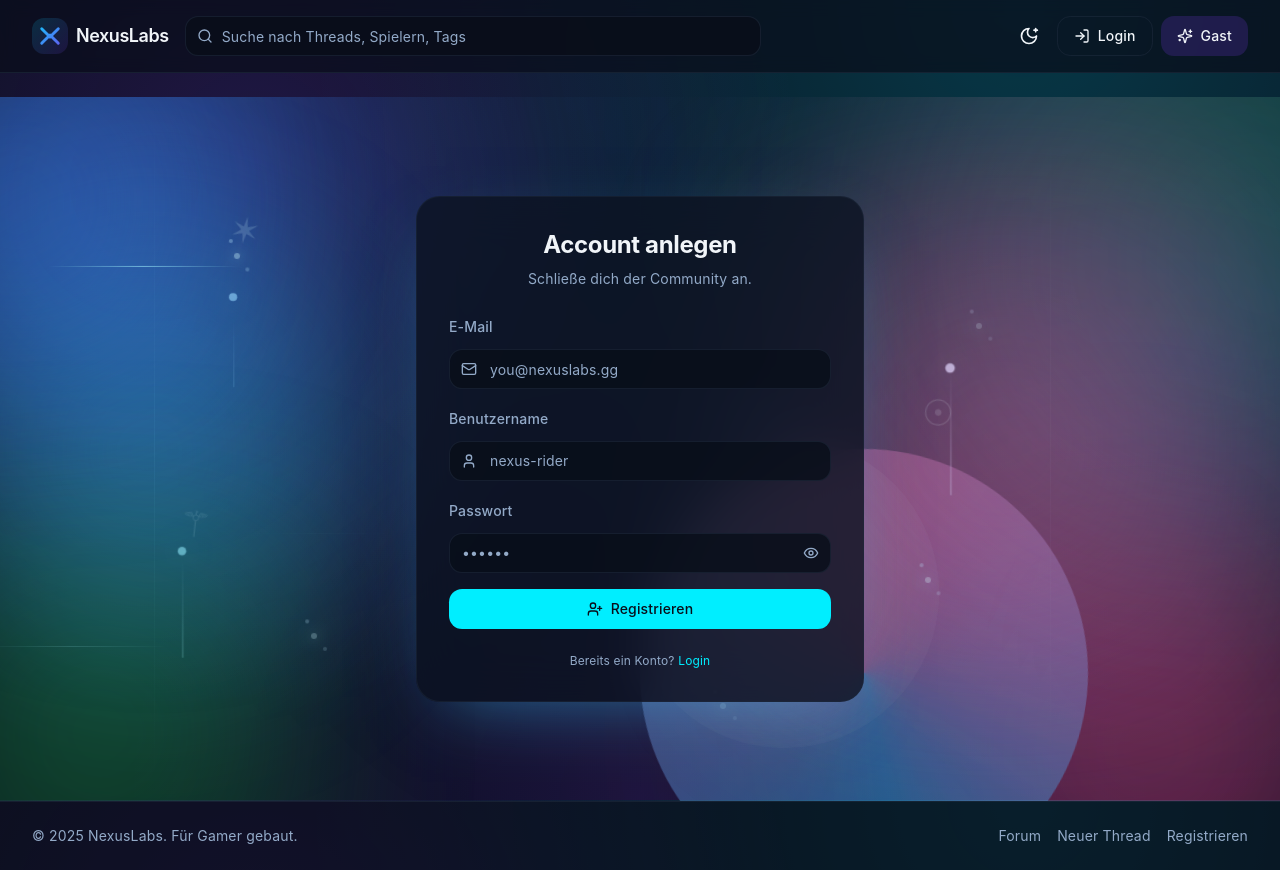
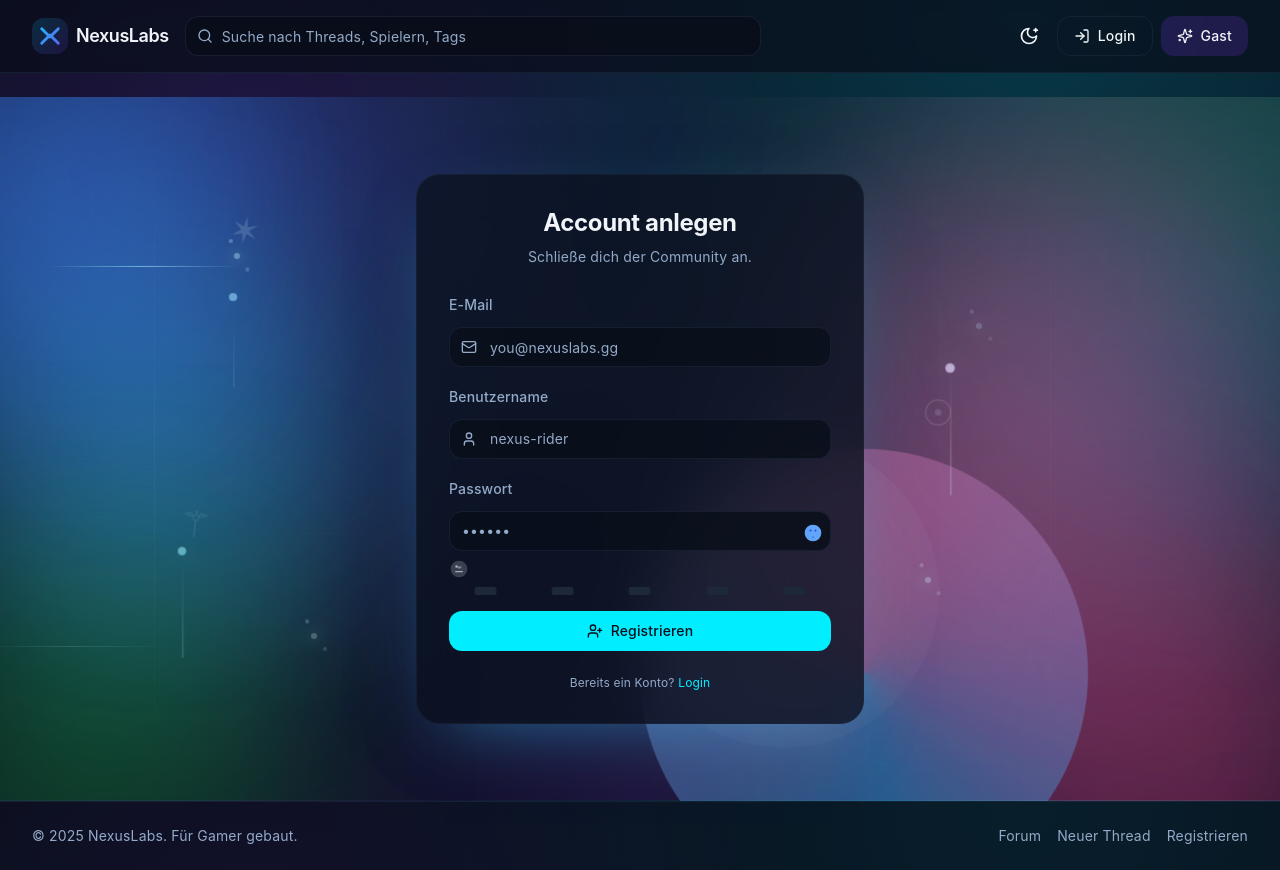
Before and after one commit to dennis006/Nexuslabs, a React (Vite) app in the folder apps/web/: page /register in a window 1280 px wide. Built offline with nearby package versions, Linux system fonts and the light colour scheme.

Commit message:
Password stärke anzeigen lassen
Password stärke anzeigen lassen

```diff
--- a/apps/web/src/routes/Auth/Register.tsx
+++ b/apps/web/src/routes/Auth/Register.tsx
@@ -1,5 +1,5 @@
 import type { FormEvent } from "react";
-import { useState } from "react";
+import { useState, useMemo } from "react";
 import { Link, useNavigate, useSearchParams } from "react-router-dom";
 import { toast } from "sonner";
 import { motion, AnimatePresence } from "framer-motion";
@@ -11,6 +11,137 @@ import { Button } from "@/components/ui/button";
 import { register } from "@/lib/api/authApi";
 import { useUserStore } from "@/store/userStore";
 import { USERNAME_PATTERN, USERNAME_TITLE } from "@/features/auth/validation";
+
+// Kawaii Icons for Password Strength
+const KawaiiIcons = {
+  sleeping: (
+    <svg viewBox="0 0 24 24" className="w-5 h-5" fill="currentColor">
+      <circle cx="12" cy="12" r="10" className="opacity-20"/>
+      <circle cx="9" cy="9" r="1.5" className="opacity-60"/>
+      <path d="M15 9c0 1.5-1 2.5-2.5 2.5s-2.5-1-2.5-2.5" className="opacity-40"/>
+      <path d="M8 15h8" stroke="currentColor" strokeWidth="1.5" strokeLinecap="round" className="opacity-60"/>
+    </svg>
+  ),
+  weak: (
+    <svg viewBox="0 0 24 24" className="w-5 h-5" fill="currentColor">
+      <circle cx="12" cy="12" r="10" className="text-red-300"/>
+      <circle cx="9" cy="9" r="1.5" className="text-red-600"/>
+      <path d="M15 9c0 1.5-1 2.5-2.5 2.5s-2.5-1-2.5-2.5" className="text-red-600" strokeWidth="1.5" strokeLinecap="round" fill="none"/>
+      <path d="M8 15h8" stroke="currentColor" strokeWidth="1.5" strokeLinecap="round" className="text-red-600"/>
+    </svg>
+  ),
+  okay: (
+    <svg viewBox="0 0 24 24" className="w-5 h-5" fill="currentColor">
+      <circle cx="12" cy="12" r="10" className="text-yellow-300"/>
+      <circle cx="9" cy="9" r="1.5" className="text-yellow-600"/>
+      <circle cx="15" cy="9" r="1.5" className="text-yellow-600"/>
+      <path d="M8 15c0-1 1-2 2-2h4c1 0 2 1 2 2" className="text-yellow-600" strokeWidth="1.5" strokeLinecap="round" fill="none"/>
+    </svg>
+  ),
+  good: (
+    <svg viewBox="0 0 24 24" className="w-5 h-5" fill="currentColor">
+      <circle cx="12" cy="12" r="10" className="text-blue-300"/>
+      <circle cx="9" cy="9" r="1.5" className="text-blue-600"/>
+      <circle cx="15" cy="9" r="1.5" className="text-blue-600"/>
+      <path d="M8 14c0-1 1-2 2-2h4c1 0 2 1 2 2" className="text-blue-600" strokeWidth="1.5" strokeLinecap="round" fill="none"/>
+      <circle cx="12" cy="17" r="1" className="text-blue-600"/>
+    </svg>
+  ),
+  strong: (
+    <svg viewBox="0 0 24 24" className="w-5 h-5" fill="currentColor">
+      <circle cx="12" cy="12" r="10" className="text-green-300"/>
+      <circle cx="9" cy="9" r="1.5" className="text-green-600"/>
+      <circle cx="15" cy="9" r="1.5" className="text-green-600"/>
+      <path d="M8 14c0-1 1-2 2-2h4c1 0 2 1 2 2" className="text-green-600" strokeWidth="1.5" strokeLinecap="round" fill="none"/>
+      <circle cx="12" cy="17" r="1" className="text-green-600"/>
+      <path d="M12 6v2" stroke="currentColor" strokeWidth="2" strokeLinecap="round" className="text-green-600"/>
+    </svg>
+  ),
+  perfect: (
+    <svg viewBox="0 0 24 24" className="w-5 h-5" fill="currentColor">
+      <circle cx="12" cy="12" r="10" className="text-purple-300"/>
+      <circle cx="9" cy="9" r="1.5" className="text-purple-600"/>
+      <circle cx="15" cy="9" r="1.5" className="text-purple-600"/>
+      <path d="M8 14c0-1 1-2 2-2h4c1 0 2 1 2 2" className="text-purple-600" strokeWidth="1.5" strokeLinecap="round" fill="none"/>
+      <circle cx="12" cy="17" r="1" className="text-purple-600"/>
+      <path d="M12 6v2" stroke="currentColor" strokeWidth="2" strokeLinecap="round" className="text-purple-600"/>
+      <path d="M6 12h2M16 12h2" stroke="currentColor" strokeWidth="1.5" strokeLinecap="round" className="text-purple-600"/>
+      <circle cx="12" cy="3" r="0.5" className="text-purple-600"/>
+      <path d="M12 1v1M10.5 2.5l0.5 0.5M13.5 2.5l-0.5 0.5" stroke="currentColor" strokeWidth="1" strokeLinecap="round" className="text-purple-600"/>
+    </svg>
+  )
+};
+
+// Password Strength Indicator Component
+const PasswordStrengthIndicator = ({ password }: { password: string }) => {
+  const strength = useMemo(() => {
+    if (!password) return { level: 0, text: "", icon: KawaiiIcons.sleeping, color: "text-muted-foreground" };
+
+    let score = 0;
+    if (password.length >= 8) score++;
+    if (/[A-Z]/.test(password)) score++;
+    if (/[a-z]/.test(password)) score++;
+    if (/[0-9]/.test(password)) score++;
+    if (/[^A-Za-z0-9]/.test(password)) score++;
+
+    if (score <= 1) return { level: 1, text: "Schwach", icon: KawaiiIcons.weak, color: "text-red-500" };
+    if (score <= 2) return { level: 2, text: "Okay", icon: KawaiiIcons.okay, color: "text-yellow-500" };
+    if (score <= 3) return { level: 3, text: "Gut", icon: KawaiiIcons.good, color: "text-blue-500" };
+    if (score <= 4) return { level: 4, text: "Stark", icon: KawaiiIcons.strong, color: "text-green-500" };
+    return { level: 5, text: "Perfekt!", icon: KawaiiIcons.perfect, color: "text-purple-500" };
+  }, [password]);
+
+  return (
+    <motion.div
+      className="mt-2 space-y-2"
+      initial={{ opacity: 0, y: 10 }}
+      animate={{ opacity: 1, y: 0 }}
+      transition={{ duration: 0.3 }}
+    >
+      <div className="flex items-center gap-2">
+        <motion.div
+          animate={{
+            scale: strength.level > 0 ? [1, 1.2, 1] : 1,
+            rotate: strength.level > 3 ? [0, 5, -5, 0] : 0
+          }}
+          transition={{ duration: 0.5 }}
+        >
+          {strength.icon}
+        </motion.div>
+        <span className={`text-xs font-medium ${strength.color}`}>
+          {strength.text}
+        </span>
+      </div>
+
+      <div className="flex gap-1">
+        {[1, 2, 3, 4, 5].map((level) => (
+          <motion.div
+            key={level}
+            className={`h-2 flex-1 rounded-full ${
+              level <= strength.level
+                ? strength.level === 1 ? 'bg-red-400' :
+                  strength.level === 2 ? 'bg-yellow-400' :
+                  strength.level === 3 ? 'bg-blue-400' :
+                  strength.level === 4 ? 'bg-green-400' :
+                  'bg-purple-400'
+                : 'bg-muted'
+            }`}
+            initial={{ scaleX: 0 }}
+            animate={{
+              scaleX: level <= strength.level ? 1 : 0.3,
+              scaleY: level <= strength.level ? [1, 1.2, 1] : 1
+            }}
+            transition={{
+              duration: 0.3,
+              delay: level * 0.1,
+              scaleY: { duration: 0.5, repeat: level === strength.level ? Infinity : 0, repeatDelay: 1 }
+            }}
+          />
+        ))}
+      </div>
+    </motion.div>
+  );
+};
 
 const Register = () => {
   const navigate = useNavigate();
@@ -163,7 +294,7 @@ const Register = () => {
                 <Input
                   id="password"
                   type={showPassword ? "text" : "password"}
-                  placeholder="••••••"
+                  placeholder={showPassword ? "Gib dein Passwort ein..." : "••••••"}
                   value={form.password}
                   onChange={(event) => setForm((prev) => ({ ...prev, password: event.target.value }))}
                   minLength={8}
@@ -171,39 +302,61 @@ const Register = () => {
                   disabled={loading}
                   className="pr-10 transition-all duration-300 focus:shadow-[0_0_20px_rgba(56,189,248,0.3)] dark:focus:shadow-[0_0_20px_rgba(56,189,248,0.3)]"
                 />
-                <motion.button
-                  type="button"
-                  className="absolute right-3 top-1/2 -translate-y-1/2 text-muted-foreground hover:text-foreground"
-                  onClick={() => setShowPassword(!showPassword)}
-                  whileHover={{ scale: 1.1 }}
-                  whileTap={{ scale: 0.9 }}
-                  disabled={loading}
-                >
+
+                {/* Kawaii Password Toggle Button */}
+                <div className="absolute right-2 top-1/2 -translate-y-1/2 -translate-y-2 w-5 h-5 flex items-center justify-center">
                   <AnimatePresence mode="wait">
                     {showPassword ? (
-                      <motion.div
-                        key="eye-off"
-                        initial={{ opacity: 0, rotate: -90 }}
-                        animate={{ opacity: 1, rotate: 0 }}
-                        exit={{ opacity: 0, rotate: 90 }}
-                        transition={{ duration: 0.2 }}
+                      <motion.button
+                        key="kawaii-eye-off"
+                        type="button"
+                        className="text-muted-foreground hover:text-foreground transition-colors duration-200 w-5 h-5 flex items-center justify-center"
+                        onClick={() => setShowPassword(!showPassword)}
+                        whileHover={{ scale: 1.1 }}
+                        whileTap={{ scale: 0.9 }}
+                        disabled={loading}
+                        initial={{ opacity: 0, rotate: -90, scale: 0.8 }}
+                        animate={{ opacity: 1, rotate: 0, scale: 1 }}
+                        exit={{ opacity: 0, rotate: 90, scale: 0.8 }}
+                        transition={{ duration: 0.2, ease: "easeInOut" }}
                       >
-                        <EyeOff className="h-4 w-4" />
-                      </motion.div>
+                        <svg viewBox="0 0 24 24" className="w-5 h-5" fill="currentColor">
+                          <circle cx="12" cy="12" r="10" className="text-orange-400"/>
+                          <circle cx="9" cy="9" r="1.2" className="text-orange-700"/>
+                          <circle cx="15" cy="9" r="1.2" className="text-orange-700"/>
+                          <path d="M8 14c0-1 1-2 2-2h4c1 0 2 1 2 2" className="text-orange-700" strokeWidth="1.5" strokeLinecap="round" fill="none"/>
+                          <path d="M7 7l10 10M17 7l-10 10" stroke="currentColor" strokeWidth="2" strokeLinecap="round" className="text-red-600"/>
+                        </svg>
+                      </motion.button>
                     ) : (
-                      <motion.div
-                        key="eye"
-                        initial={{ opacity: 0, rotate: -90 }}
-                        animate={{ opacity: 1, rotate: 0 }}
-                        exit={{ opacity: 0, rotate: 90 }}
-                        transition={{ duration: 0.2 }}
+                      <motion.button
+                        key="kawaii-eye"
+                        type="button"
+                        className="text-muted-foreground hover:text-foreground transition-colors duration-200 w-5 h-5 flex items-center justify-center"
+                        onClick={() => setShowPassword(!showPassword)}
+                        whileHover={{ scale: 1.1 }}
+                        whileTap={{ scale: 0.9 }}
+                        disabled={loading}
+                        initial={{ opacity: 0, rotate: -90, scale: 0.8 }}
+                        animate={{ opacity: 1, rotate: 0, scale: 1 }}
+                        exit={{ opacity: 0, rotate: 90, scale: 0.8 }}
+                        transition={{ duration: 0.2, ease: "easeInOut" }}
                       >
-                        <Eye className="h-4 w-4" />
-                      </motion.div>
+                        <svg viewBox="0 0 24 24" className="w-5 h-5" fill="currentColor">
+                          <circle cx="12" cy="12" r="10" className="text-blue-400"/>
+                          <circle cx="9" cy="9" r="1.2" className="text-blue-700"/>
+                          <circle cx="15" cy="9" r="1.2" className="text-blue-700"/>
+                          <path d="M8 14c0-1 1-2 2-2h4c1 0 2 1 2 2" className="text-blue-700" strokeWidth="1.5" strokeLinecap="round" fill="none"/>
+                          <circle cx="12" cy="17" r="0.8" className="text-blue-700"/>
+                        </svg>
+                      </motion.button>
                     )}
                   </AnimatePresence>
-                </motion.button>
+                </div>
               </motion.div>
+
+              {/* Password Strength Indicator */}
+              <PasswordStrengthIndicator password={form.password} />
             </motion.div>
 
             <motion.div
```
